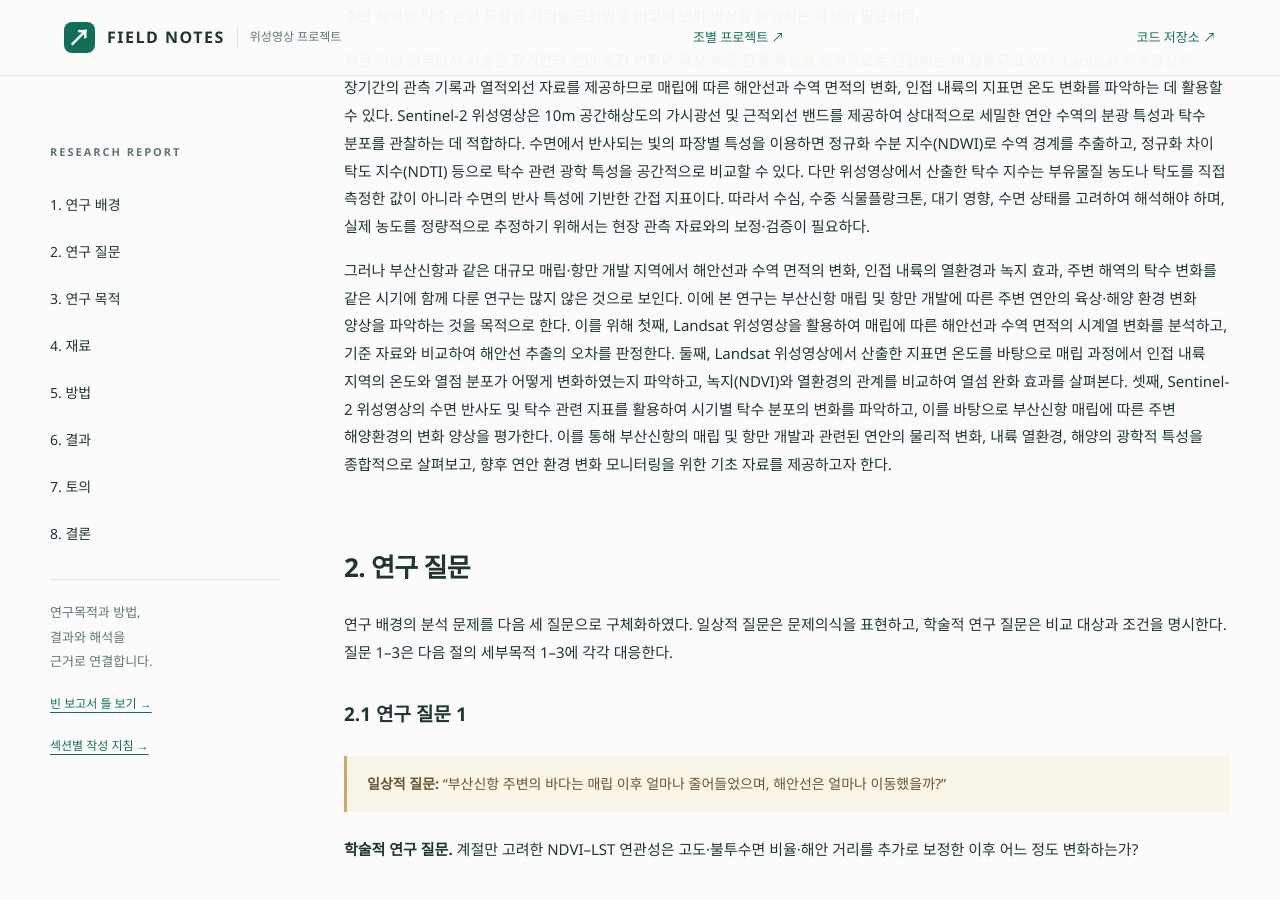
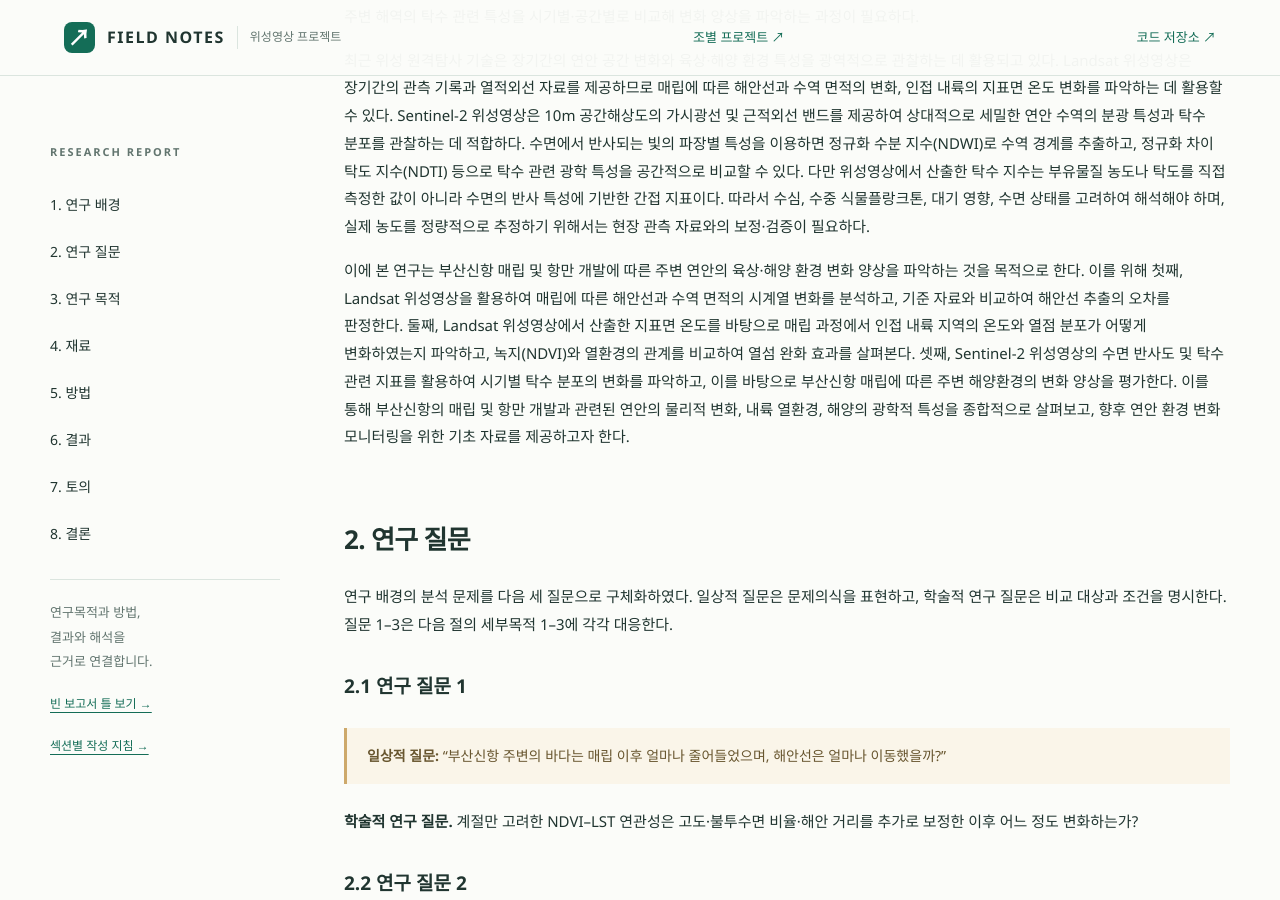
Before and after one commit to chasooin/class2026_02_surveying2_team5, a Jekyll site: the page built from docs/index.md, in a window 1280 px wide and 900 px high, scrolled down 2691 px. Built offline with Jekyll 4.4.1, drawn with Linux system fonts in a browser that asks for light colours.

Commit message:
Update index.md

```diff
--- a/docs/index.md
+++ b/docs/index.md
@@ -29,7 +29,7 @@ badge: "DEMO / 실제 관측 결과 아님"
 
 최근 위성 원격탐사 기술은 장기간의 연안 공간 변화와 육상·해양 환경 특성을 광역적으로 관찰하는 데 활용되고 있다. Landsat 위성영상은 장기간의 관측 기록과 열적외선 자료를 제공하므로 매립에 따른 해안선과 수역 면적의 변화, 인접 내륙의 지표면 온도 변화를 파악하는 데 활용할 수 있다. Sentinel-2 위성영상은 10m 공간해상도의 가시광선 및 근적외선 밴드를 제공하여 상대적으로 세밀한 연안 수역의 분광 특성과 탁수 분포를 관찰하는 데 적합하다. 수면에서 반사되는 빛의 파장별 특성을 이용하면 정규화 수분 지수(NDWI)로 수역 경계를 추출하고, 정규화 차이 탁도 지수(NDTI) 등으로 탁수 관련 광학 특성을 공간적으로 비교할 수 있다. 다만 위성영상에서 산출한 탁수 지수는 부유물질 농도나 탁도를 직접 측정한 값이 아니라 수면의 반사 특성에 기반한 간접 지표이다. 따라서 수심, 수중 식물플랑크톤, 대기 영향, 수면 상태를 고려하여 해석해야 하며, 실제 농도를 정량적으로 추정하기 위해서는 현장 관측 자료와의 보정·검증이 필요하다.
 
-그러나 부산신항과 같은 대규모 매립·항만 개발 지역에서 해안선과 수역 면적의 변화, 인접 내륙의 열환경과 녹지 효과, 주변 해역의 탁수 변화를 같은 시기에 함께 다룬 연구는 많지 않은 것으로 보인다. 이에 본 연구는 부산신항 매립 및 항만 개발에 따른 주변 연안의 육상·해양 환경 변화 양상을 파악하는 것을 목적으로 한다. 이를 위해 첫째, Landsat 위성영상을 활용하여 매립에 따른 해안선과 수역 면적의 시계열 변화를 분석하고, 기준 자료와 비교하여 해안선 추출의 오차를 판정한다. 둘째, Landsat 위성영상에서 산출한 지표면 온도를 바탕으로 매립 과정에서 인접 내륙 지역의 온도와 열점 분포가 어떻게 변화하였는지 파악하고, 녹지(NDVI)와 열환경의 관계를 비교하여 열섬 완화 효과를 살펴본다. 셋째, Sentinel-2 위성영상의 수면 반사도 및 탁수 관련 지표를 활용하여 시기별 탁수 분포의 변화를 파악하고, 이를 바탕으로 부산신항 매립에 따른 주변 해양환경의 변화 양상을 평가한다. 이를 통해 부산신항의 매립 및 항만 개발과 관련된 연안의 물리적 변화, 내륙 열환경, 해양의 광학적 특성을 종합적으로 살펴보고, 향후 연안 환경 변화 모니터링을 위한 기초 자료를 제공하고자 한다.
+이에 본 연구는 부산신항 매립 및 항만 개발에 따른 주변 연안의 육상·해양 환경 변화 양상을 파악하는 것을 목적으로 한다. 이를 위해 첫째, Landsat 위성영상을 활용하여 매립에 따른 해안선과 수역 면적의 시계열 변화를 분석하고, 기준 자료와 비교하여 해안선 추출의 오차를 판정한다. 둘째, Landsat 위성영상에서 산출한 지표면 온도를 바탕으로 매립 과정에서 인접 내륙 지역의 온도와 열점 분포가 어떻게 변화하였는지 파악하고, 녹지(NDVI)와 열환경의 관계를 비교하여 열섬 완화 효과를 살펴본다. 셋째, Sentinel-2 위성영상의 수면 반사도 및 탁수 관련 지표를 활용하여 시기별 탁수 분포의 변화를 파악하고, 이를 바탕으로 부산신항 매립에 따른 주변 해양환경의 변화 양상을 평가한다. 이를 통해 부산신항의 매립 및 항만 개발과 관련된 연안의 물리적 변화, 내륙 열환경, 해양의 광학적 특성을 종합적으로 살펴보고, 향후 연안 환경 변화 모니터링을 위한 기초 자료를 제공하고자 한다.
 
 ## 2. 연구 질문 {#question}
 
```
